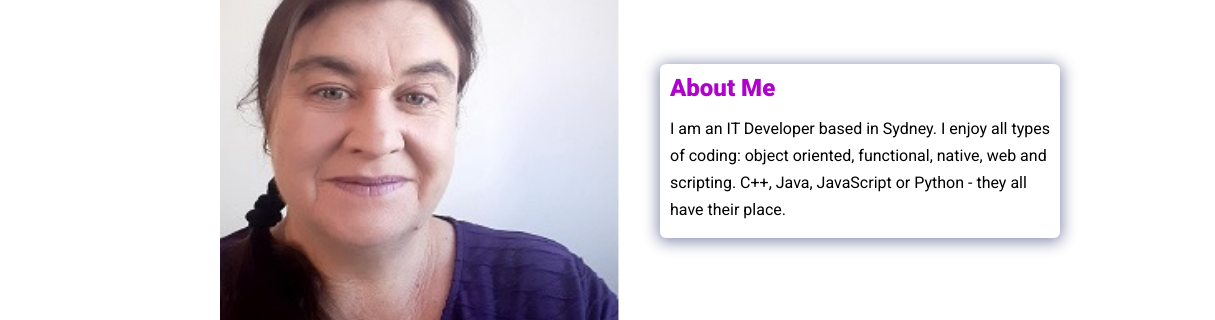
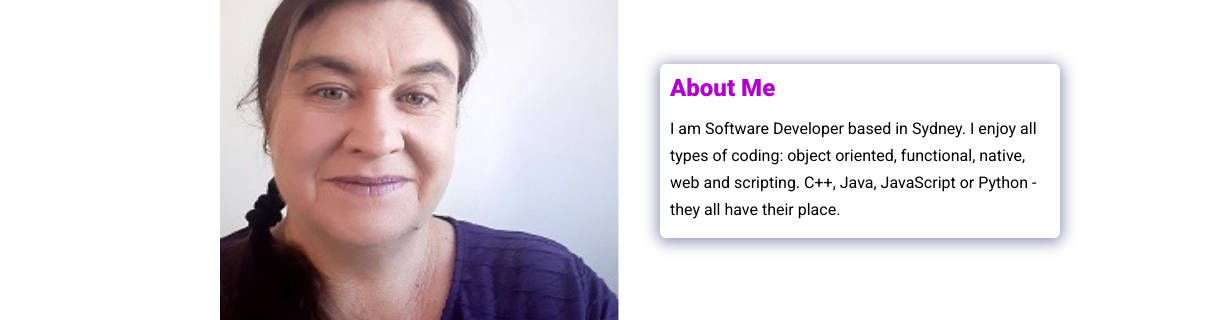
Before and after one commit to tlquick/portfolio, a plain HTML site: page index.html in a window 1280 px wide. Shown: the part 149-469 px from the top of the page, 0-1215 px from the left. Drawn offline with nearby package versions, Linux system fonts and the light colour scheme.

Commit message:
fix about

```diff
--- a/index.html
+++ b/index.html
@@ -54,7 +54,7 @@
         <div class="bio animate__animated animate__shakeX">
           <h2 class="bio-title">About Me</h2>
           <p class="bio-text">
-            I am an IT Developer based in Sydney. I enjoy all types of coding: object oriented, functional, native, web and scripting. C++, Java, JavaScript or Python - they all have their place.
+            I am Software Developer based in Sydney. I enjoy all types of coding: object oriented, functional, native, web and scripting. C++, Java, JavaScript or Python - they all have their place.
           </p>
         </div>
   </section>
```
